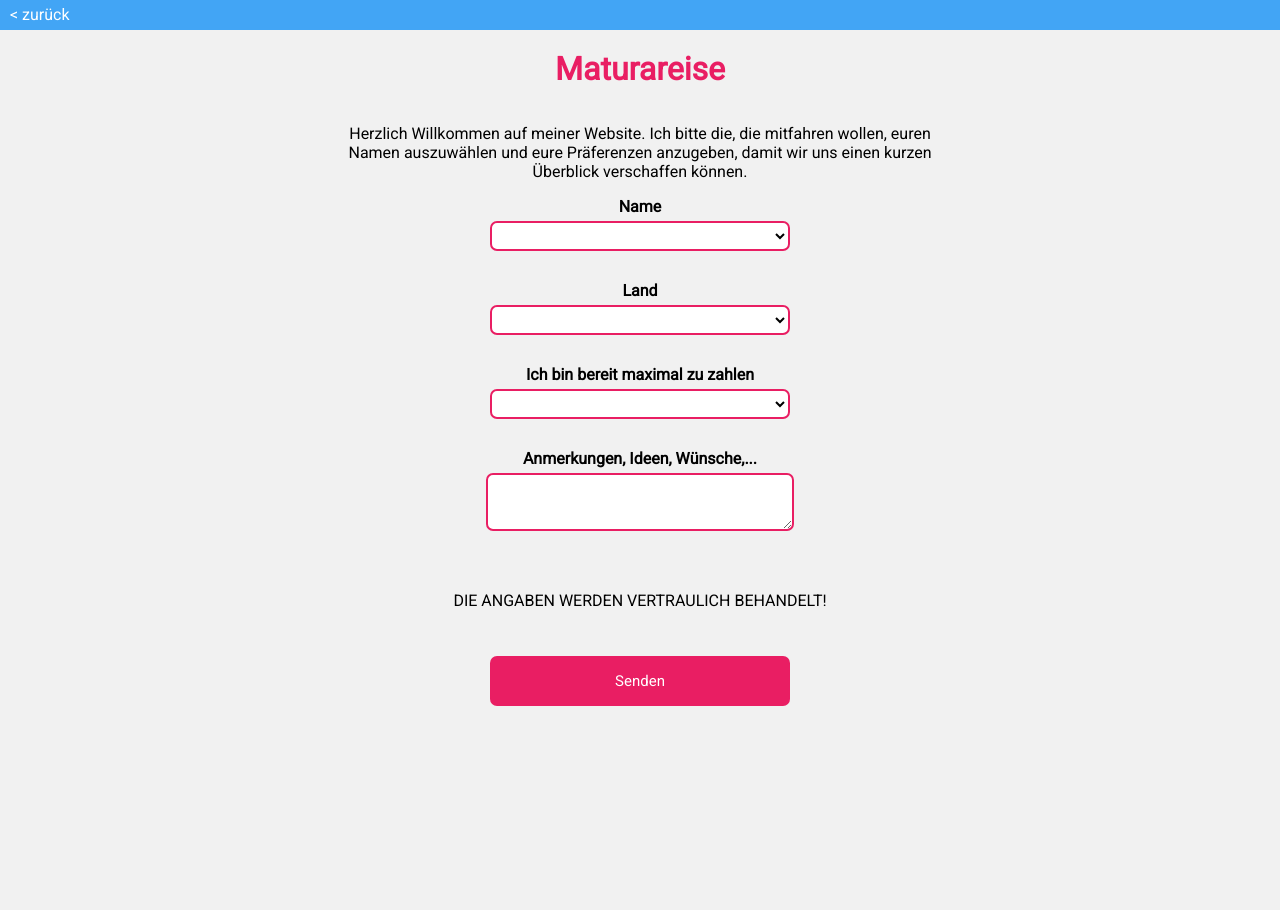
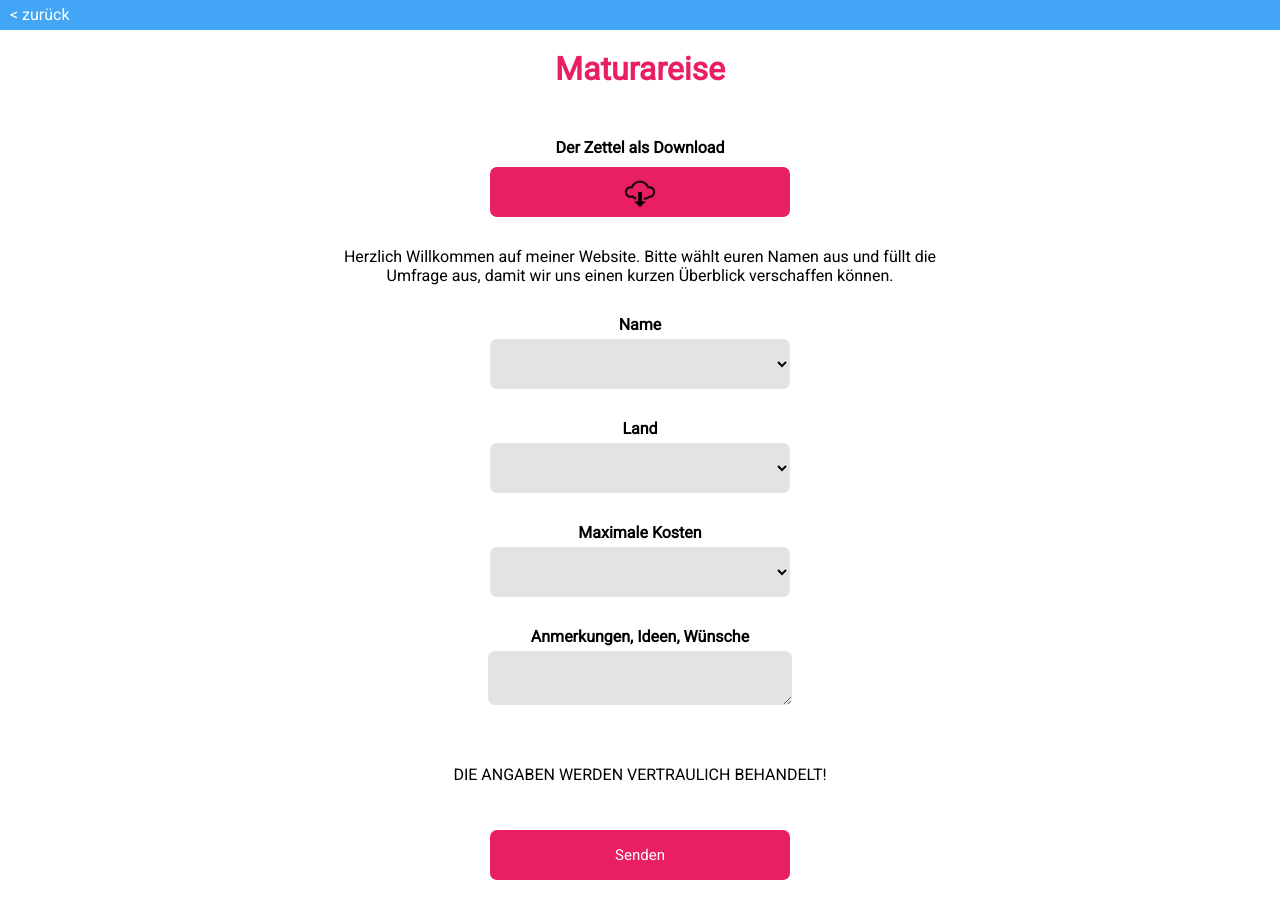
Before and after one commit to MichaelSchauer/michaelschauer.github.io, a PHP site: page /maturareise.html in a window 1280 px wide. Before the commit the page ends 706 px from the top, so only its background shows below. Run offline with PHP 8.4, Linux system fonts and the light colour scheme.

Commit message:
Add files via upload

```diff
--- a/maturareise.css
+++ b/maturareise.css
@@ -3,7 +3,7 @@ html,body{
   width: 100%;
   overflow: auto;
   font-family: 'Roboto', sans-serif;
-  background-color: #f1f1f1;
+  background-color: white;
   margin: 0;
   padding: 0;
   position: absolute;
@@ -28,19 +28,47 @@ html,body{
     margin-left: 10px;
 }
 
-.feldklein{
-    background-color: #f1f1f1;
+.download{
+    width: 100%;
 }
+
+.download a{
+    text-decoration: none;
+    color: #000;
+    height: 50px;
+    display: block;
+    background-color: #E91E63;
+    line-height: 50px;
+    margin: 10px auto 30px auto;
+    width: 100%;
+    max-width: 300px;
+    border-radius: 7px;
+    transition: 0.2s ease;
+}
+
+.download a:hover{
+    background-color: #F06292;
+}
+
+.download img{
+    height: 30px;
+    width: 30px;
+    margin: 10px;
+
+}
+
 .textp{
     margin: 0 auto;
     display: block;
     text-align: center;
     max-width: 600px;
+    margin-bottom: 30px;
 }
 
 h1{
     margin: 0;
     margin-top: 10px;
+    margin-bottom: 30px;
     color: #E91E63;
     padding-bottom: 20px;
 }
@@ -58,11 +86,15 @@ select{
     max-width: 300px;
     margin-bottom: 30px;
     margin-top: 5px;
-    height: 30px;
+    height: 50px;
     border-radius: 7px;
-    border: 2px solid #E91E63;
-    text-indent: 0%;
-    background-color: white;
+    border: none;
+    background-color: #e3e3e3;
+    outline: none;
+}
+
+select:hover{
+    cursor: pointer;
 }
 
 textarea{
@@ -71,8 +103,10 @@ textarea{
     margin-bottom: 40px;
     margin-top: 5px;
     min-height: 50px;
+    border: none;
     border-radius: 7px;
-    border: 2px solid #E91E63;
+    background-color: #e3e3e3;
+    outline: none;
 }
 
 option{
@@ -93,6 +127,7 @@ input{
     border-radius:7px;
     transition: 0.2s ease;
     margin-bottom: 20px;
+    outline: none;
 }
 
 input:hover{
@@ -101,6 +136,6 @@ input:hover{
 }
 
 textarea:focus{
-    min-height: 100px;
+    min-height: 130px;
     transition: 0.2s ease;
 }
--- a/maturareise.html
+++ b/maturareise.html
@@ -20,9 +20,18 @@
     <div class="feldgroß">
         <div class="feldklein">
         <h1>Maturareise</h1>
+
+        <h4>Der Zettel als Download</h4>
+
+        <div class="download">
+            <a href="maturareise.pdf" download>	<img src="cloud.png"></a>
+        </div>
+
         <div class="textp">
-            <p>Herzlich Willkommen auf meiner Website. Ich bitte die, die mitfahren wollen, euren Namen auszuwählen und eure Präferenzen anzugeben, damit wir uns einen kurzen Überblick verschaffen können.</p>
+            <p>Herzlich Willkommen auf meiner Website. Bitte wählt euren Namen aus und füllt die Umfrage aus, damit wir uns einen kurzen Überblick verschaffen können.</p>
         </div>
+
+
         <form action="https://formspree.io/schauer.michael.ms@gmail.com" method="POST">
             <h4>Name</h4>
             <select id="names" name="Name">
@@ -54,21 +63,22 @@
                 <h4>Land</h4>
                 <select id="land" name="Land">
                     <option disabled selected value></option>
-                    <option value="italien">Italien</option>
-                    <option value="spanien">Spanien</option>
-                    <option value="frankreich">Frankreich</option>
+                    <option value="Italien">Italien</option>
+                    <option value="Spanien">Spanien</option>
+                    <option value="Frankreich">Frankreich</option>
                 </select>
 
-                <h4>Ich bin bereit maximal zu zahlen</h4>
+                <h4>Maximale Kosten</h4>
                 <select id="preis" name="Preis">
                     <option disabled selected value></option>
+                    <option value="400€ oder weniger">400€ oder weniger</option>
                     <option value="400€ - 500€">400€ - 500€</option>
                     <option value="500€ - 600€">500€ - 600€</option>
                     <option value="600€ oder mehr">600€ oder mehr</option>
                 </select>
 
-                <h4>Anmerkungen, Ideen, Wünsche,...</h4>
-                <textarea name="nachricht"></textarea>
+                <h4>Anmerkungen, Ideen, Wünsche</h4>
+                <textarea name="Nachricht"></textarea>
 
                 <p>DIE ANGABEN WERDEN VERTRAULICH BEHANDELT!</p>
 
```
Also changed, not shown: cloud.png (added), 1 other file.
